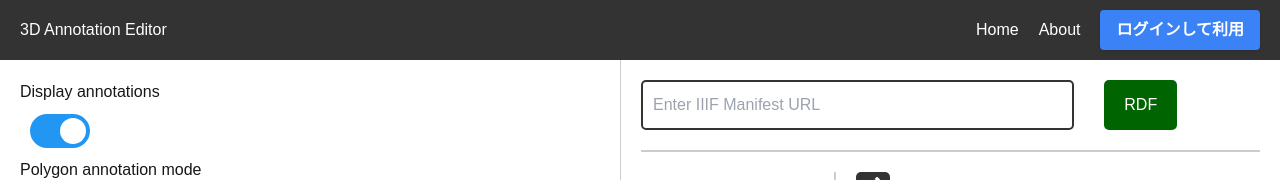
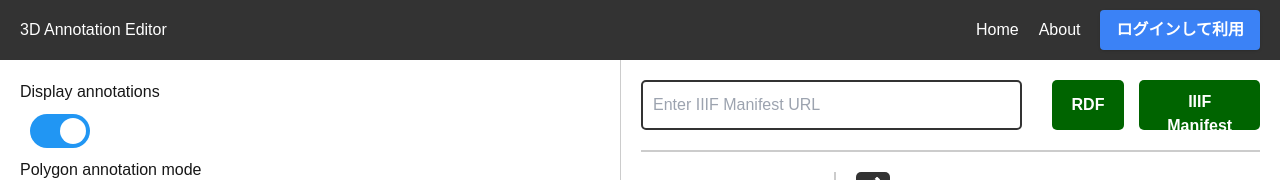
Before and after one commit to junjun7613/3D-annotation-viewer, a Next.js app: page / in a window 1280 px wide. Shown: the top 180 px of the page. Built offline with nearby package versions, Linux system fonts and the light colour scheme; no server answers; the database is empty.

Commit message:
add IIIF manifest export

```diff
--- a/src/app/page.tsx
+++ b/src/app/page.tsx
@@ -23,6 +23,7 @@ import {v4 as uuidv4} from 'uuid';
 
 import db from '@/lib/firebase/firebase';
 import { deleteDoc, doc, getDoc, getDocs, updateDoc, collection } from 'firebase/firestore';
+import { info } from 'console';
 
 interface WikidataItem {
   type: string;
@@ -435,6 +436,17 @@ const Home: NextPage = () => {
     });
 
     handleRDFCloseDialog();
+  };
+
+  const downloadIIIFManifest = (manifestUrl:any) => {
+    //console.log(manifestUrl);
+    // menifestUrlの中身を取得
+    const url = manifestUrl;
+    fetch(url)
+      .then((res) => res.json())
+      .then((data) => {
+        console.log(data);
+      });
   };
 
   const deleteMedia = (id: string, index: number) => {
@@ -698,6 +710,7 @@ const Home: NextPage = () => {
                   padding: '10px 20px',
                   backgroundColor: '#006400',
                   color: 'white',
+                  fontWeight: 'bold',
                   border: 'none',
                   borderRadius: '5px',
                   cursor: 'pointer',
@@ -705,6 +718,23 @@ const Home: NextPage = () => {
                 }}
               >
                 RDF
+              </button>
+              <button
+                onClick={() => downloadIIIFManifest(manifestUrl)}
+                style={{
+                  marginLeft: '15px',
+                  height: '50px',
+                  padding: '10px 20px',
+                  backgroundColor: '#006400',
+                  color: 'white',
+                  fontWeight: 'bold',
+                  border: 'none',
+                  borderRadius: '5px',
+                  cursor: 'pointer',
+                  fontSize: '16px',
+                }}
+              >
+                IIIF Manifest
               </button>
             </div>
             <div
```
